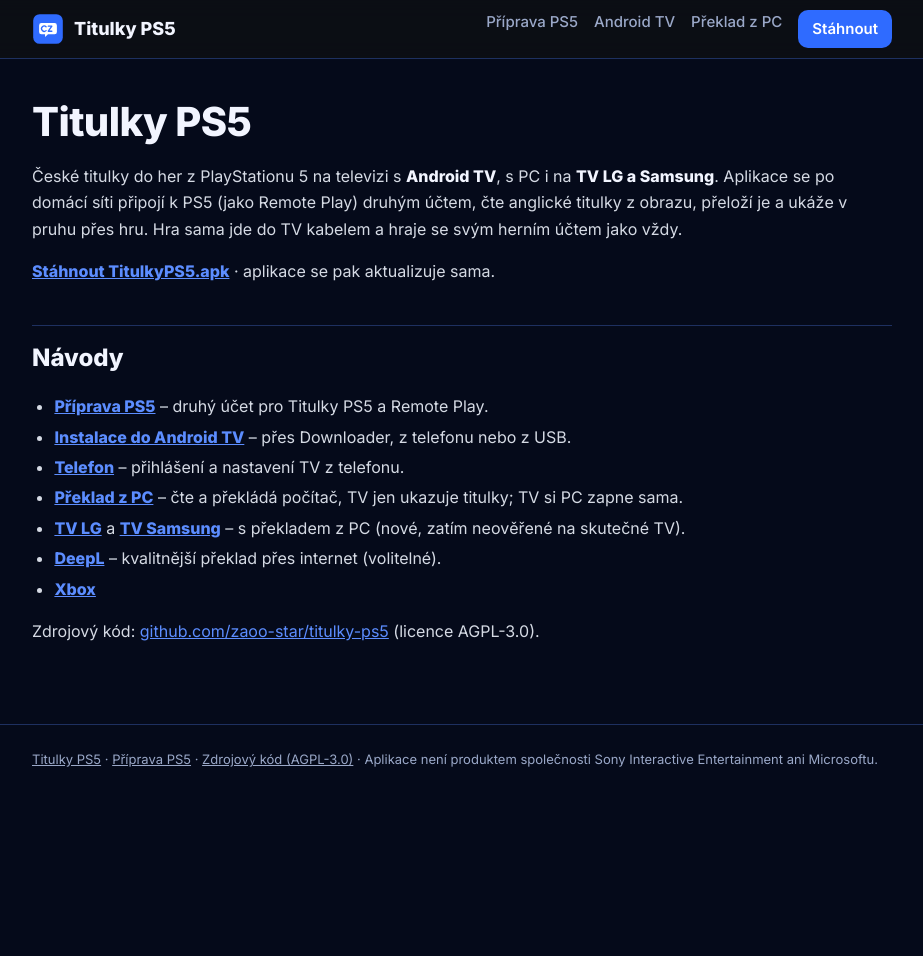
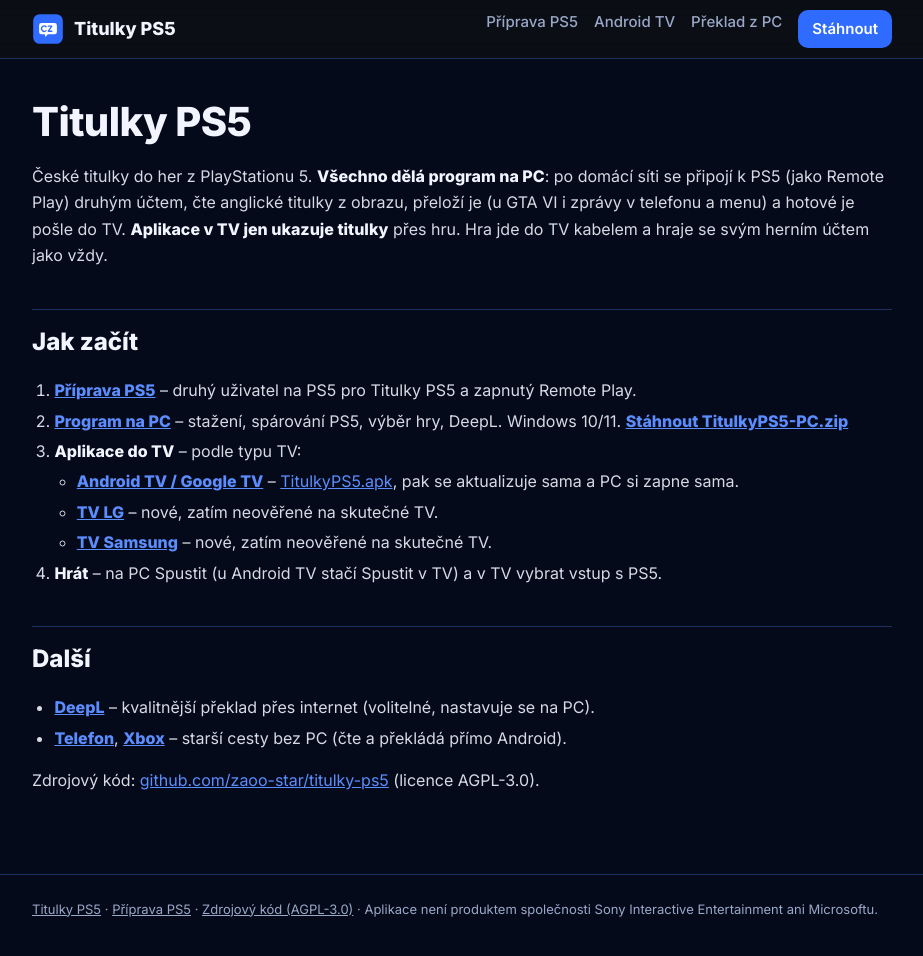
Before and after one commit to zaoo-star/titulky-ps5, a Jekyll site: the page built from docs/index.md, in a window 1280 px wide and 960 px high. Shown: the top 956 px of the window, without its empty margins (178-1101 px from the left). Built offline with Jekyll 4.4.1, drawn with Linux system fonts in a browser that asks for light colours; our own code applies the rules of GitHub Pages for plain Markdown files.

Commit message:
1.3-z5: hlavní cesta je PC – nová instalace v TV rovnou překlad z PC (bez párování v TV), PC výchozí čtečka pro TV a upozorní na nevybranou hru, návody PC napřed
Co-Authored-By: Claude Opus 5.5 <noreply@anthropic.com>
Claude-Session: https://claude.ai/code/session_01TxRnTJsUAhyaRXf8jksxWV

```diff
--- a/docs/index.md
+++ b/docs/index.md
@@ -1,20 +1,25 @@
 # Titulky PS5
 
-České titulky do her z PlayStationu 5 na televizi s **Android TV**, s PC i na **TV LG a Samsung**. Aplikace se po domácí síti připojí k PS5
-(jako Remote Play) druhým účtem, čte anglické titulky z obrazu, přeloží je a ukáže v pruhu přes hru.
-Hra sama jde do TV kabelem a hraje se svým herním účtem jako vždy.
+České titulky do her z PlayStationu 5. **Všechno dělá program na PC**: po domácí síti se připojí k PS5
+(jako Remote Play) druhým účtem, čte anglické titulky z obrazu, přeloží je (u GTA VI i zprávy v telefonu a menu)
+a hotové je pošle do TV. **Aplikace v TV jen ukazuje titulky** přes hru. Hra jde do TV kabelem a hraje se
+svým herním účtem jako vždy.
 
-**[Stáhnout TitulkyPS5.apk](https://github.com/zaoo-star/titulky-ps5/releases/download/latest/TitulkyPS5.apk)** ·
-aplikace se pak aktualizuje sama.
+## Jak začít
 
-## Návody
+1. **[Příprava PS5](ps5.md)** – druhý uživatel na PS5 pro Titulky PS5 a zapnutý Remote Play.
+2. **[Program na PC](pc.md)** – stažení, spárování PS5, výběr hry, DeepL. Windows 10/11.
+   **[Stáhnout TitulkyPS5-PC.zip](https://github.com/zaoo-star/titulky-ps5/releases/download/pc/TitulkyPS5-PC.zip)**
+3. **Aplikace do TV** – podle typu TV:
+   - **[Android TV / Google TV](android-tv.md)** – [TitulkyPS5.apk](https://github.com/zaoo-star/titulky-ps5/releases/download/latest/TitulkyPS5.apk),
+     pak se aktualizuje sama a PC si zapne sama.
+   - **[TV LG](lg.md)** – nové, zatím neověřené na skutečné TV.
+   - **[TV Samsung](samsung.md)** – nové, zatím neověřené na skutečné TV.
+4. **Hrát** – na PC Spustit (u Android TV stačí Spustit v TV) a v TV vybrat vstup s PS5.
 
-- **[Příprava PS5](ps5.md)** – druhý účet pro Titulky PS5 a Remote Play.
-- **[Instalace do Android TV](android-tv.md)** – přes Downloader, z telefonu nebo z USB.
-- **[Telefon](telefon.md)** – přihlášení a nastavení TV z telefonu.
-- **[Překlad z PC](pc.md)** – čte a překládá počítač, TV jen ukazuje titulky; TV si PC zapne sama.
-- **[TV LG](lg.md)** a **[TV Samsung](samsung.md)** – s překladem z PC (nové, zatím neověřené na skutečné TV).
-- **[DeepL](deepl.md)** – kvalitnější překlad přes internet (volitelné).
-- **[Xbox](xbox.md)**
+## Další
+
+- **[DeepL](deepl.md)** – kvalitnější překlad přes internet (volitelné, nastavuje se na PC).
+- **[Telefon](telefon.md)**, **[Xbox](xbox.md)** – starší cesty bez PC (čte a překládá přímo Android).
 
 Zdrojový kód: [github.com/zaoo-star/titulky-ps5](https://github.com/zaoo-star/titulky-ps5) (licence AGPL-3.0).
```
Also changed, not shown: docs/android-tv.md (+10 -9 lines), 4 other files.
